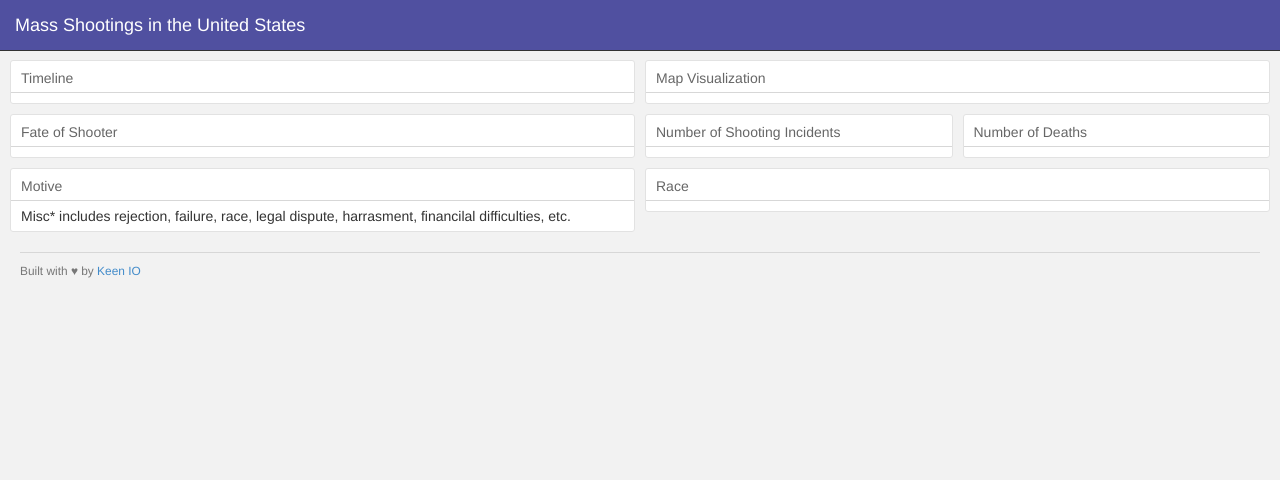
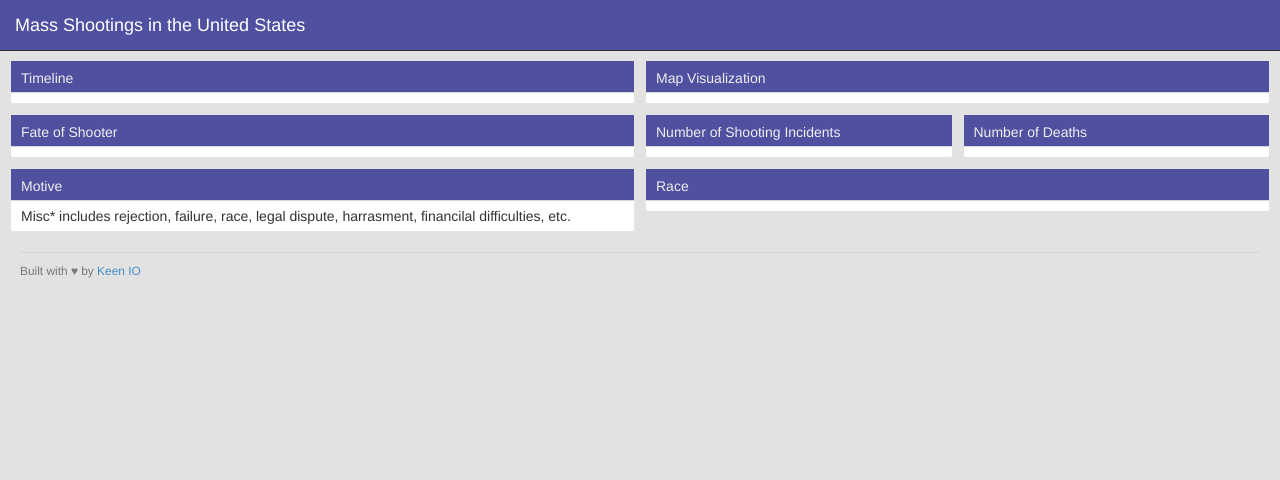
Before and after one commit to nikunjmukesh/DataViz, a Flask app: page / in a window 1280 px wide. Shown: the top 480 px of the page. Run offline with Flask 2, Linux system fonts and the light colour scheme; data that the repository does not hold is empty; some libraries are stand-ins or nearby versions.

Commit message:
background color changed

```diff
--- a/USMassShooterDataVisualization/static/libraries/csslib/keen-dashboards.css
+++ b/USMassShooterDataVisualization/static/libraries/csslib/keen-dashboards.css
@@ -4,7 +4,7 @@
  */
 
 body.application {
-  background: #f2f2f2;
+  background: #e2e2e2;
   padding: 60px 20px 0;
 }
 body.application > .container-fluid {
@@ -45,7 +45,8 @@ body.application hr {
 }
 .chart-wrapper .chart-title {
   border-bottom: 1px solid #d7d7d7;
-  color: #666;
+  color: #eee;
+  background: #5050a0;
   font-size: 14px;
   font-weight: 200;
   padding: 7px 10px 4px;
--- a/USMassShooterDataVisualization/templates/main.html
+++ b/USMassShooterDataVisualization/templates/main.html
@@ -1,6 +1,7 @@
 <!DOCTYPE html>
 <html>
 <head>
+  <meta name="viewport" content="width=device-width, initial-scale=1.0">
   <title>Mass shootings in the United States</title>
   <link rel="stylesheet" href="../static/libraries/csslib/bootstrap.min.css">
   <link rel="stylesheet" href="../static/libraries/csslib/keen-dashboards.css">
```
